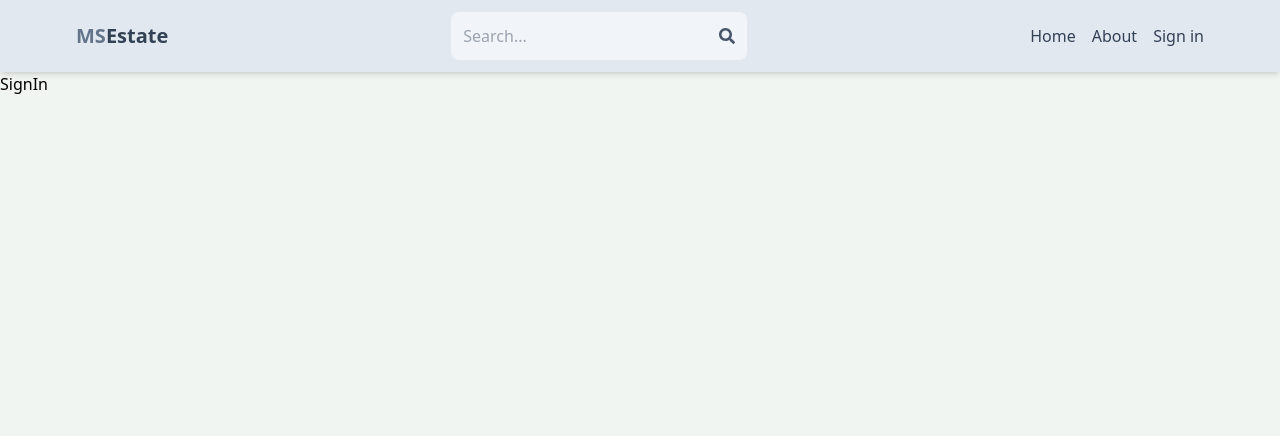
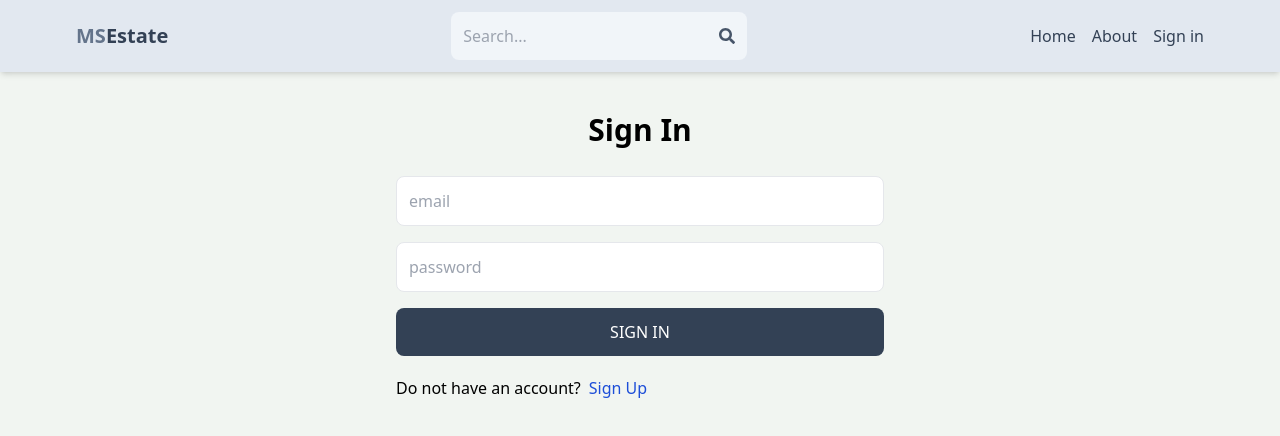
Before and after one commit to Sufiyan15/mern-estate, a React (Vite) app in the folder client/: page /sign-in in a window 1280 px wide. Shown: the top 436 px of the page. Built offline with nearby package versions, Linux system fonts and the light colour scheme.

Commit message:
Complete SignIn page functionality

```diff
--- a/client/src/pages/SignIn.jsx
+++ b/client/src/pages/SignIn.jsx
@@ -1,4 +1,77 @@
+import { useState } from "react";
+import { Link, useNavigate } from "react-router-dom";
+
 const SignIn = () => {
-  return <div>SignIn</div>;
+  const [formData, setFormData] = useState({});
+  const [error, setError] = useState(null);
+  const [loading, setLoading] = useState(false);
+  const navigate = useNavigate();
+
+  const handleChange = (e) => {
+    setFormData({
+      ...formData,
+      [e.target.id]: e.target.value,
+    });
+  };
+  const handleSubmit = async (e) => {
+    e.preventDefault();
+    try {
+      setLoading(true);
+      const res = await fetch("/api/auth/signin", {
+        method: "POST",
+        headers: {
+          "Content-Type": "application/json",
+        },
+        body: JSON.stringify(formData),
+      });
+      const data = await res.json();
+      if (data.success === false) {
+        setLoading(false);
+        setError(data.message);
+        return;
+      }
+      setLoading(false);
+      setError(null);
+      navigate("/");
+    } catch (error) {
+      setLoading(false);
+      setError(data.message);
+    }
+  };
+
+  return (
+    <div className="p-3 max-w-lg mx-auto">
+      <h1 className="text-3xl text-center font-semibold my-7">Sign In</h1>
+      <form onSubmit={handleSubmit} className="flex flex-col gap-4">
+        <input
+          type="email"
+          placeholder="email"
+          id="email"
+          className="border p-3 rounded-lg"
+          onChange={handleChange}
+        />
+        <input
+          type="password"
+          placeholder="password"
+          id="password"
+          className="border p-3 rounded-lg"
+          onChange={handleChange}
+        />
+        <button
+          disabled={loading}
+          className="bg-slate-700 text-white p-3 rounded-lg uppercase hover:opacity-95 disabled:opacity-80"
+        >
+          {loading ? "Loading..." : "Sign In"}
+        </button>
+      </form>
+      <div className="flex gap-2 mt-5">
+        <p> Do not have an account?</p>
+        <Link to="/sign-up">
+          <span className="text-blue-700">Sign Up</span>
+        </Link>
+      </div>
+      {error && <p className="text-red-500 mt-5">{error}</p>}
+    </div>
+  );
 };
 export default SignIn;
```
